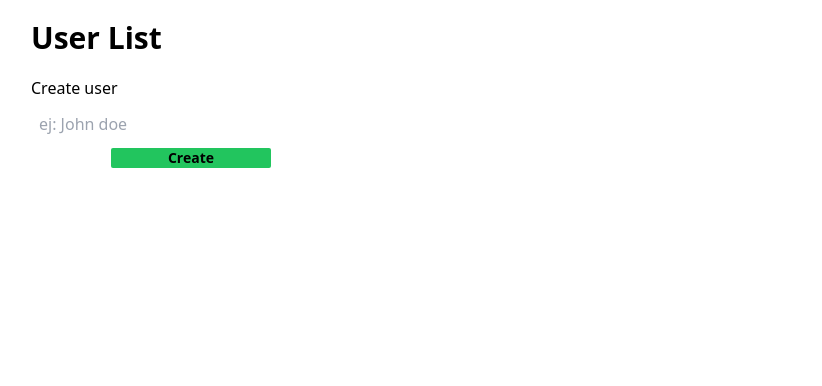
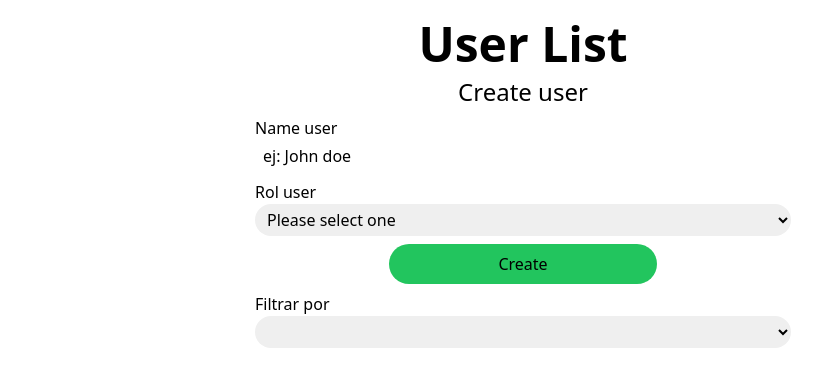
Before and after one commit to bsquiroz/vue-userList, a Vue app: page / in a window 1280 px wide. Shown: the top 386 px of the page, without its empty margins (117-939 px from the left). Built offline with nearby package versions, Linux system fonts and the light colour scheme.

Commit message:
add new property and add filters

```diff
--- a/src/App.vue
+++ b/src/App.vue
@@ -1,11 +1,23 @@
 <script setup lang="ts">
-import { Ref, ref } from "vue";
+import { Ref, computed, ref } from "vue";
 import Layout from "./components/Layout.vue";
+
+type Ocupation = "frontend" | "backend" | "Q&A" | "DevOps";
+
+type Filters =
+    | "frontend"
+    | "backend"
+    | "Q&A"
+    | "DevOps"
+    | "active"
+    | "inactive"
+    | null;
 
 interface User {
     id: string;
     name: string;
     state: boolean;
+    ocupation: Ocupation;
 }
 
 const users: Ref<User[]> = ref(
@@ -15,7 +27,12 @@ const users: Ref<User[]> = ref(
 const editing: Ref<User | null> = ref(
     JSON.parse(localStorage.getItem("editing")!) || null
 );
+
 const nameUser = ref(JSON.parse(localStorage.getItem("editing")!)?.name || "");
+const ocupationUser = ref(
+    JSON.parse(localStorage.getItem("editing")!)?.ocupation || ""
+);
+const filters: Ref<Filters> = ref(null);
 
 function changeState(id: string) {
     users.value = users.value.map((user) =>
@@ -34,32 +51,43 @@ function delUser(id: string) {
 
 function onSubmit() {
     if (!nameUser.value) return alert("The name is required");
+    if (!ocupationUser.value) return alert("The ocupation is required");
 
     if (editing.value) {
         alert("User edit");
 
         users.value = users.value.map((user) =>
             user.id === editing.value?.id
-                ? { ...user, name: nameUser.value }
+                ? {
+                      ...user,
+                      name: nameUser.value,
+                      ocupation: ocupationUser.value,
+                  }
                 : user
         );
 
         nameUser.value = "";
+        ocupationUser.value = "";
+        filters.value = null;
         editing.value = null;
         localStorage.setItem("users", JSON.stringify(users.value));
         localStorage.setItem("editing", JSON.stringify(null));
+
         return;
     }
 
-    users.value.push({
+    users.value.unshift({
         id: crypto.randomUUID(),
         name: nameUser.value,
         state: false,
+        ocupation: ocupationUser.value,
     });
 
     alert("User Create");
 
     nameUser.value = "";
+    ocupationUser.value = "";
+    filters.value = null;
     localStorage.setItem("users", JSON.stringify(users.value));
 }
 
@@ -69,38 +97,77 @@ function fnEditing(id: string) {
     if (!userfind) return;
 
     editing.value = userfind;
+
     nameUser.value = userfind.name;
+    ocupationUser.value = userfind.ocupation;
 
     localStorage.setItem("editing", JSON.stringify(userfind));
 }
+
+const usersFiltered = computed(() =>
+    filters.value
+        ? ["active", "inactive"].includes(filters.value)
+            ? users.value.filter((user) =>
+                  filters.value === "active" ? user.state : !user.state
+              )
+            : users.value.filter((user) => user.ocupation === filters.value)
+        : users.value
+);
 </script>
 
 <template>
     <Layout>
-        <h1 className="text-3xl font-bold">User List</h1>
-
-        <form
-            @submit.prevent="onSubmit"
-            class="max-w-80 flex flex-col gap-2 my-5"
-        >
-            <h2>{{ editing ? "Update user" : "Create user" }}</h2>
+        <section class="flex flex-col gap-2">
+            <form @submit.prevent="onSubmit" class="flex flex-col gap-2">
+                <h1 className="text-5xl font-bold text-center">User List</h1>
+                <h2 class="text-center text-2xl">
+                    {{ editing ? "Update user" : "Create user" }}
+                </h2>
+                <div class="grid">
+                    <label>Name user</label>
                     <input
-                class="px-2 py-1 rounded-full outline-none text-black"
+                        class="input placeholder:text-black"
                         type="text"
                         v-model="nameUser"
                         :placeholder="'ej: John doe'"
                     />
+                </div>
+
+                <div class="grid">
+                    <label>Rol user</label>
+                    <select v-model="ocupationUser" class="input">
+                        <option disabled value="">Please select one</option>
+                        <option value="frontend">Frontend</option>
+                        <option value="backend">Backend</option>
+                        <option value="Q&A">Q&A</option>
+                        <option value="DevOps">DevOps</option>
+                    </select>
+                </div>
                 <button
-                class="btn w-1/2 m-auto bg-green-500"
+                    class="bg-green-500 w-1/2 m-auto px-3 py-2 rounded-full"
                     :class="{ 'bg-yellow-500': editing }"
                 >
                     {{ editing ? "Edit" : "Create" }}
                 </button>
             </form>
 
+            <div class="grid">
+                <label for="">Filtrar por</label>
+                <select class="input" v-model="filters">
+                    <option disabled value="">Please select one</option>
+                    <option value="">All</option>
+                    <option value="frontend">Frontend</option>
+                    <option value="backend">Backend</option>
+                    <option value="Q&A">Q&A</option>
+                    <option value="DevOps">DevOps</option>
+                    <option value="active">Active</option>
+                    <option value="inactive">Inactive</option>
+                </select>
+            </div>
+
             <section class="flex flex-wrap gap-2">
                 <article
-                v-for="user in users"
+                    v-for="user in usersFiltered"
                     class="border-2 border-gray-500 p-2 rounded-md grid gap-1 flex-1"
                 >
                     <p>
@@ -109,6 +176,12 @@ function fnEditing(id: string) {
                             >active</span
                         >
                         <span v-else class="label bg-red-700">inactive</span>
+                    </p>
+                    <p>
+                        Rol:
+                        <b class="bg-black px-2 rounded-sm text-xs">{{
+                            user.ocupation
+                        }}</b>
                     </p>
                     <p class="text-xs font-bold font-mono">
                         {{ user.id.split("-").join("").slice(0, 10) }}...
@@ -135,6 +208,7 @@ function fnEditing(id: string) {
                     </section>
                 </article>
             </section>
+        </section>
     </Layout>
 </template>
 
@@ -145,4 +219,8 @@ function fnEditing(id: string) {
 .btn {
     @apply px-1 rounded-sm font-bold text-sm cursor-pointer text-black hover:opacity-90;
 }
+
+.input {
+    @apply px-2 py-1 rounded-full outline-none text-black;
+}
 </style>
--- a/src/components/Layout.vue
+++ b/src/components/Layout.vue
@@ -1,6 +1,6 @@
 <template>
     <main class="dark:bg-gray-900 dark:text-gray-300 min-h-screen">
-        <section class="max-w-5xl m-auto p-5">
+        <section class="max-w-xl m-auto p-5">
             <slot />
         </section>
     </main>
```
Lines whose indentation alone changed are shown as unchanged.
